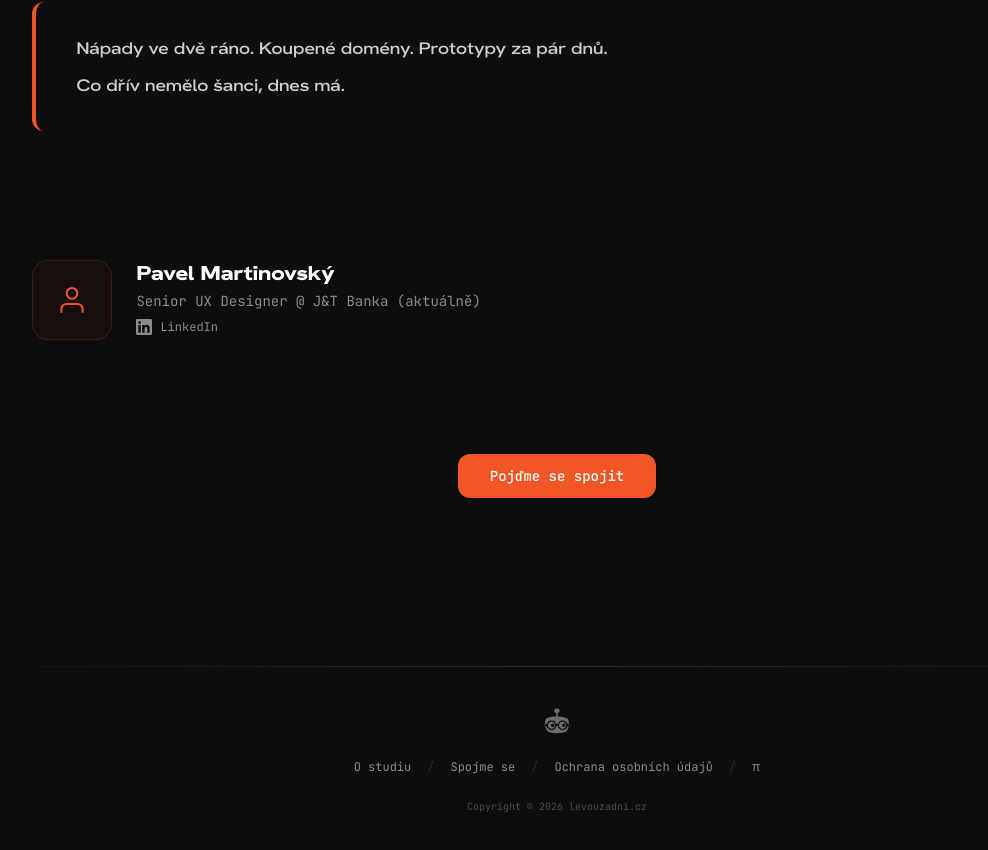
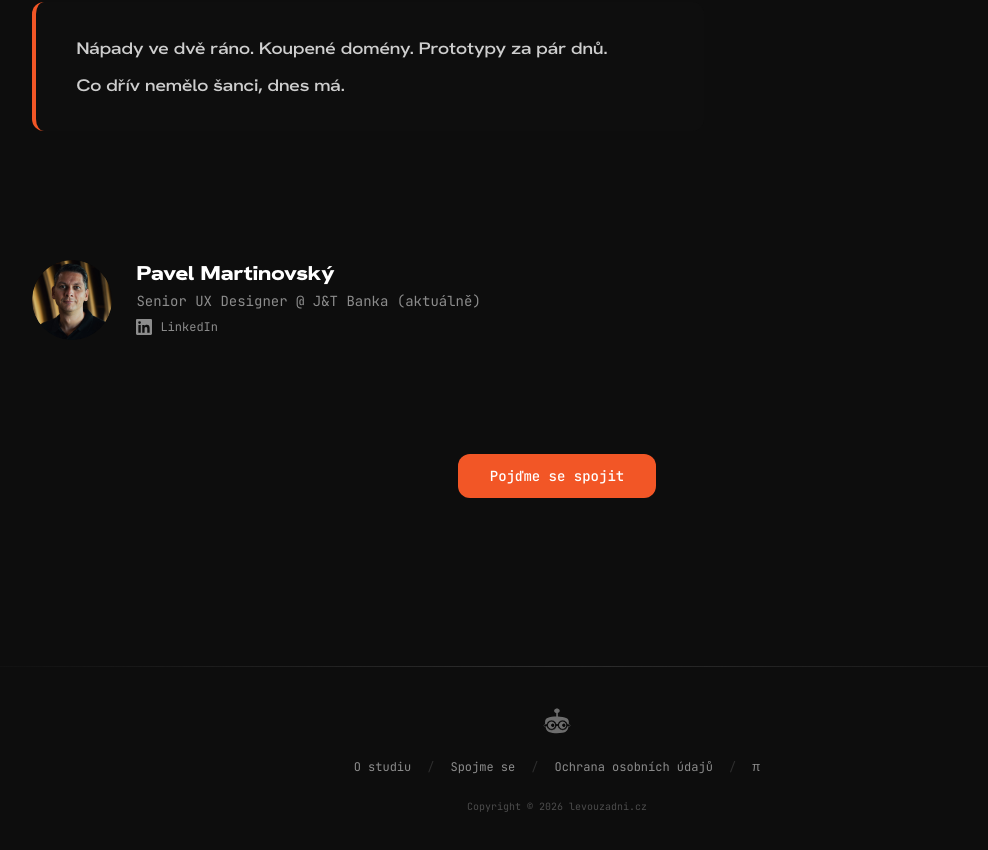
Before and after one commit to marinakcz/ai-setup, a Next.js app: page /o-studiu in a window 1280 px wide. Shown: the part 2207-3057 px from the top of the page, without its empty margins (83-1071 px from the left). Built offline with nearby package versions, Linux system fonts and the light colour scheme.

Commit message:
Add Pavel's photo to O studiu — replace placeholder icon
Co-Authored-By: Claude Opus 4.6 (1M context) <noreply@anthropic.com>

```diff
--- a/app/o-studiu/page.tsx
+++ b/app/o-studiu/page.tsx
@@ -168,12 +168,7 @@ export default function AboutPage() {
         {/* Author */}
         <section className="mb-20 reveal-group" ref={authorRef}>
           <div className="flex flex-col sm:flex-row items-start sm:items-center gap-6 reveal-item">
-            <div className="w-20 h-20 rounded-2xl border border-primary/20 bg-primary/[0.04] flex items-center justify-center text-primary shrink-0">
-              <svg viewBox="0 0 24 24" className="w-8 h-8" fill="none" stroke="currentColor" strokeWidth={1.5} strokeLinecap="round" strokeLinejoin="round" aria-hidden="true">
-                <path d="M20 21v-2a4 4 0 00-4-4H8a4 4 0 00-4 4v2" />
-                <circle cx="12" cy="7" r="4" />
-              </svg>
-            </div>
+            <img src="/pavel.png" alt="Pavel Martinovský" className="w-20 h-20 rounded-full shrink-0" />
             <div>
               <div className="font-body font-bold text-xl text-foreground">Pavel Martinovský</div>
               <div className="font-mono text-sm text-muted-foreground mt-1">Senior UX Designer @ J&T Banka (aktuálně)</div>
```
Also changed, not shown: public/pavel.png (added).
